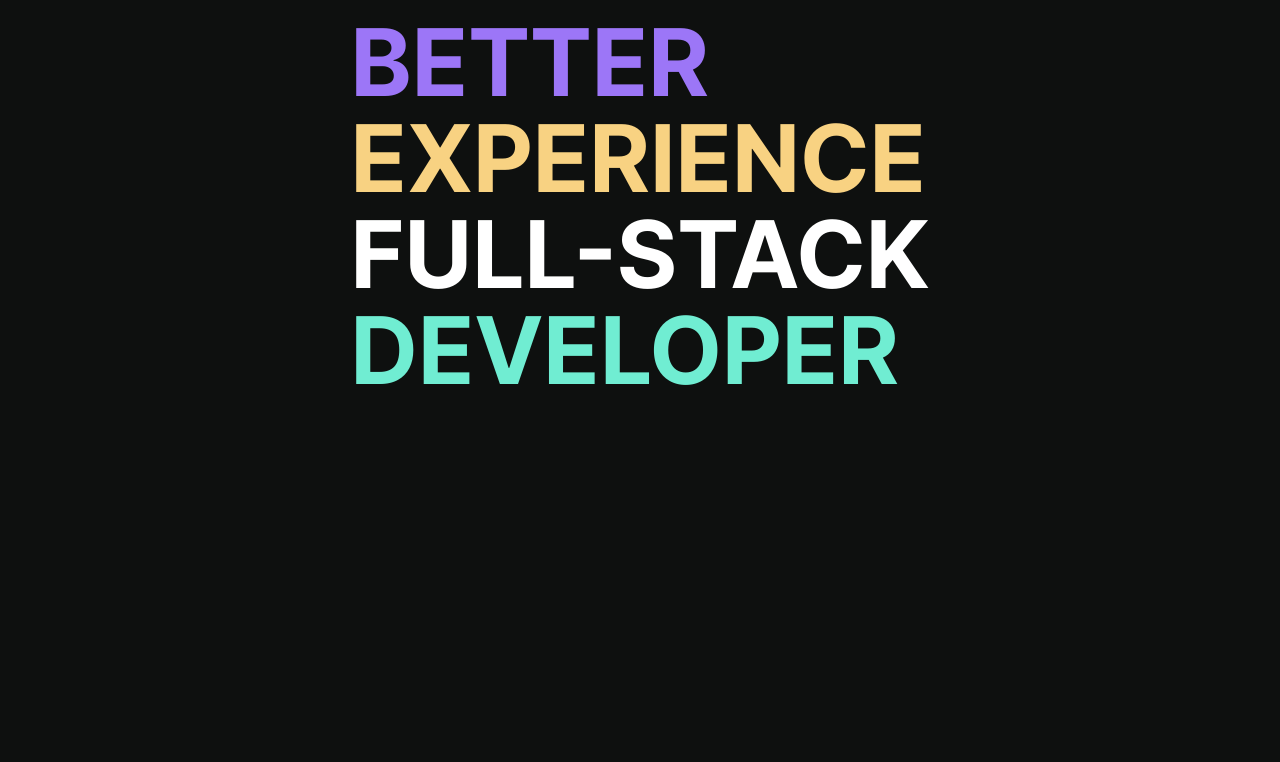
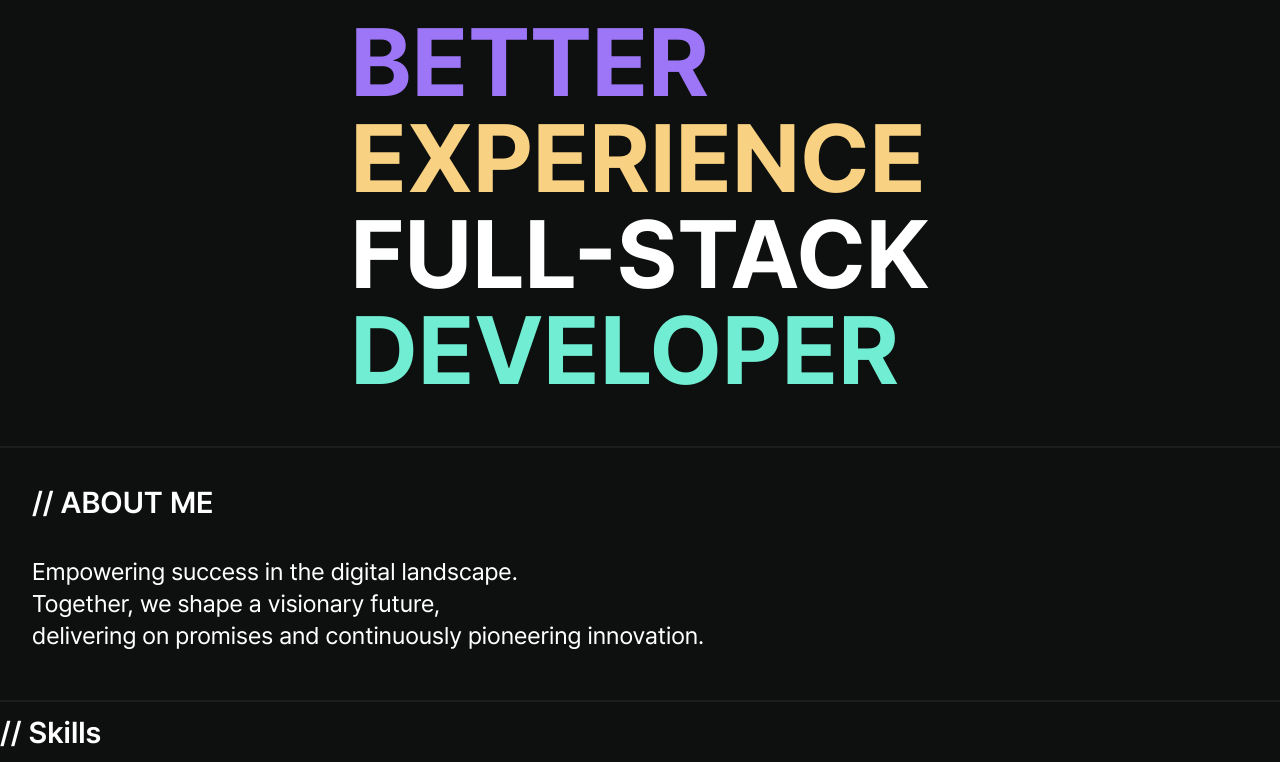
Before and after one commit to kwakseongjae/lamue-portfolio, a Next.js app: page / in a window 1280 px wide. Shown: the part 240-1002 px from the top of the page. Before the commit the page ends 800 px from the top, so only its background shows below. Built offline with nearby package versions, Linux system fonts and the light colour scheme.

Commit message:
feat: Add AboutSection and SkillsSection components to Home page

```diff
--- a/src/app/page.tsx
+++ b/src/app/page.tsx
@@ -1,9 +1,13 @@
 import HeroSection from '@/widgets/home/ui/HeroSection'
+import AboutSection from '@/widgets/home/ui/AboutSection'
+import SkillsSection from '@/widgets/home/ui/SkillsSection'
 
 export default function Home() {
   return (
-    <div>
+    <div className="flex flex-col divide-y-2 divide-[#1A1F1C]">
       <HeroSection />
+      <AboutSection />
+      <SkillsSection />
     </div>
   )
 }
--- /dev/null
+++ b/src/widgets/home/ui/AboutSection.tsx
@@ -0,0 +1,18 @@
+import SectionHeader from '@/shared/ui/SectionHeader'
+
+export default function AboutSection() {
+  return (
+    <div className="px-8 py-6">
+      <SectionHeader>// ABOUT ME</SectionHeader>
+      <div className="py-6">
+        <p className="text-2xl">
+          Empowering success in the digital landscape.
+          <br />
+          Together, we shape a visionary future,
+          <br />
+          delivering on promises and continuously pioneering innovation.
+        </p>
+      </div>
+    </div>
+  )
+}
--- /dev/null
+++ b/src/widgets/home/ui/SkillsSection.tsx
@@ -0,0 +1,5 @@
+import SectionHeader from '@/shared/ui/SectionHeader'
+
+export default function SkillsSection() {
+  return <SectionHeader>// Skills</SectionHeader>
+}
```
